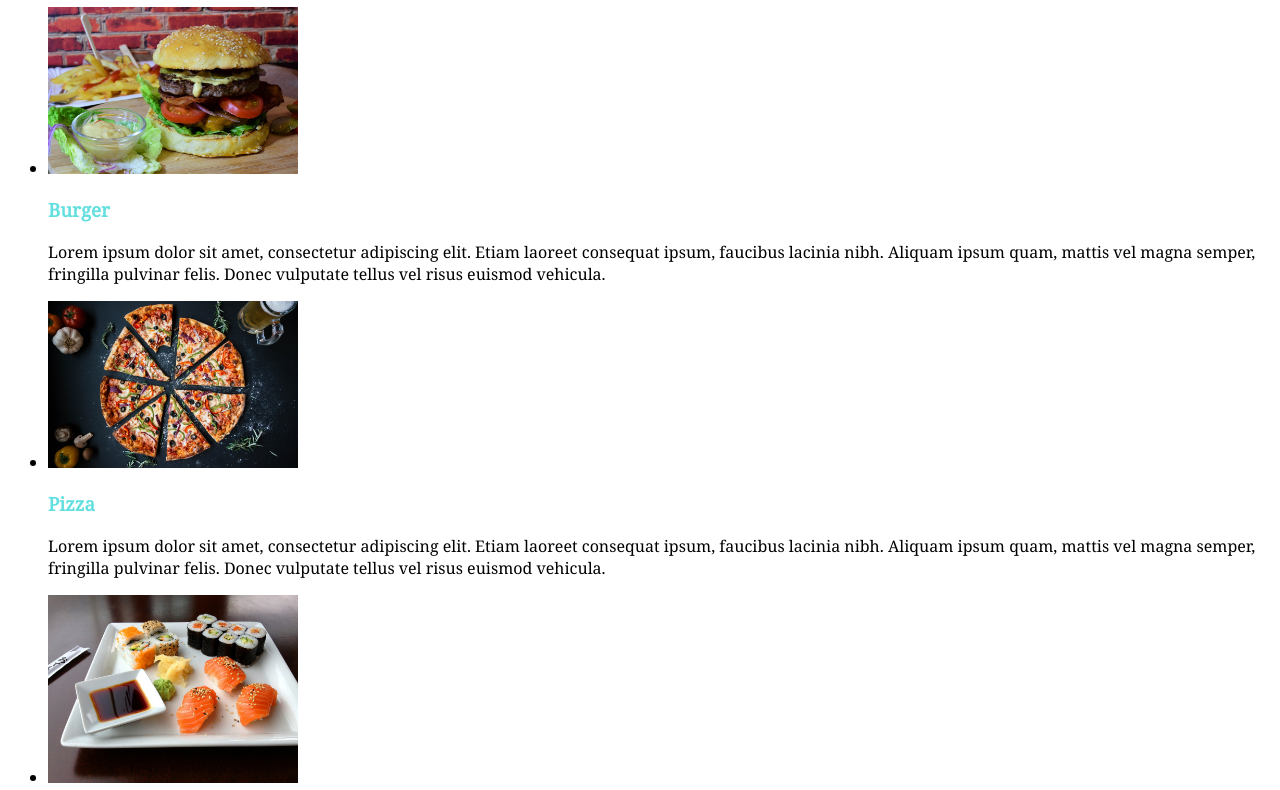
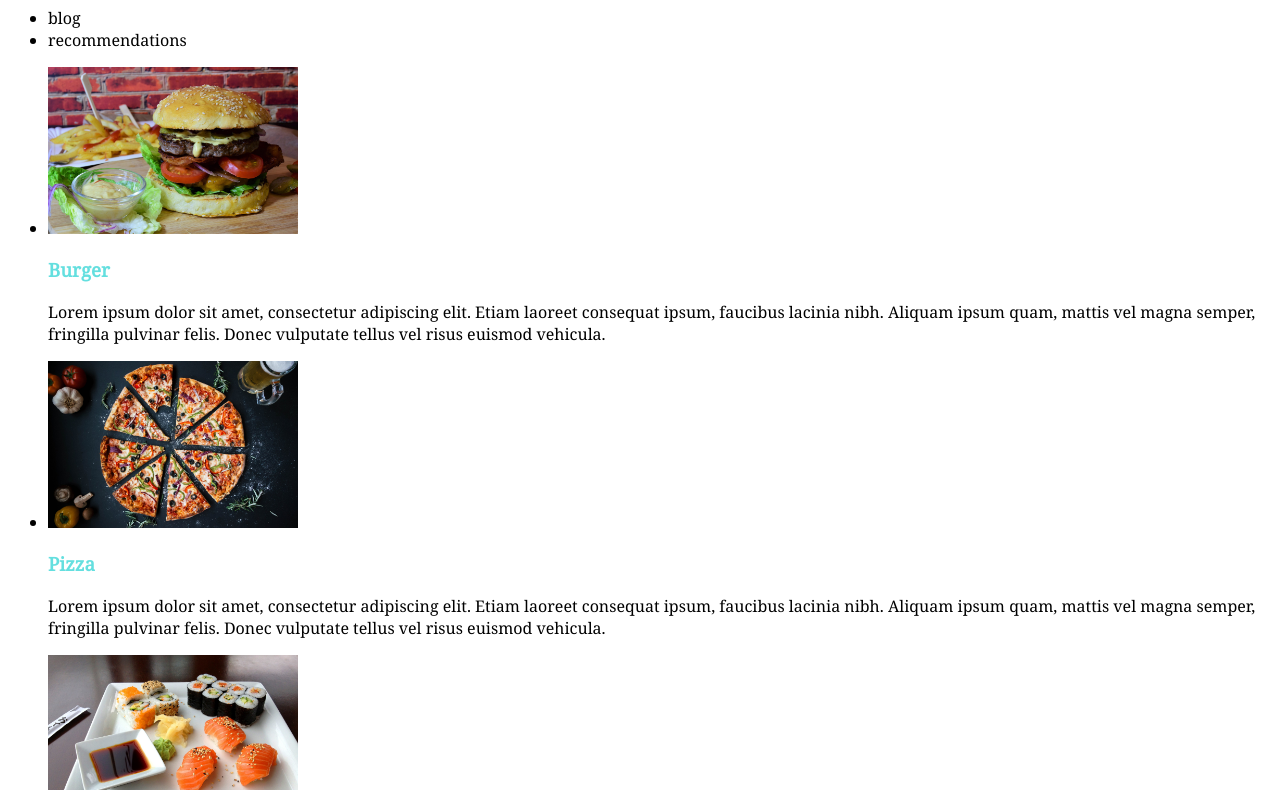
Before and after one commit to hudsonperls/Food_Blog, a plain HTML site: page Index.html in a window 1280 px wide. Shown: the part 73-863 px from the top of the page. Drawn offline with Linux system fonts and the light colour scheme.

Commit message:
update
added subcategories

```diff
--- a/Index.html
+++ b/Index.html
@@ -10,7 +10,10 @@
     </head>
     <body>
         <h1>Food Blog</h1>
-
+        <ul>
+            <li>blog</li>
+            <li>recommendations</li>
+        </ul>
         <ul>
             <li><img src="photos/burger.jpg" width = "250px"> <h3>Burger</h3> <p>Lorem ipsum dolor sit amet, consectetur adipiscing elit.
                 Etiam laoreet consequat ipsum, faucibus lacinia nibh.
```
